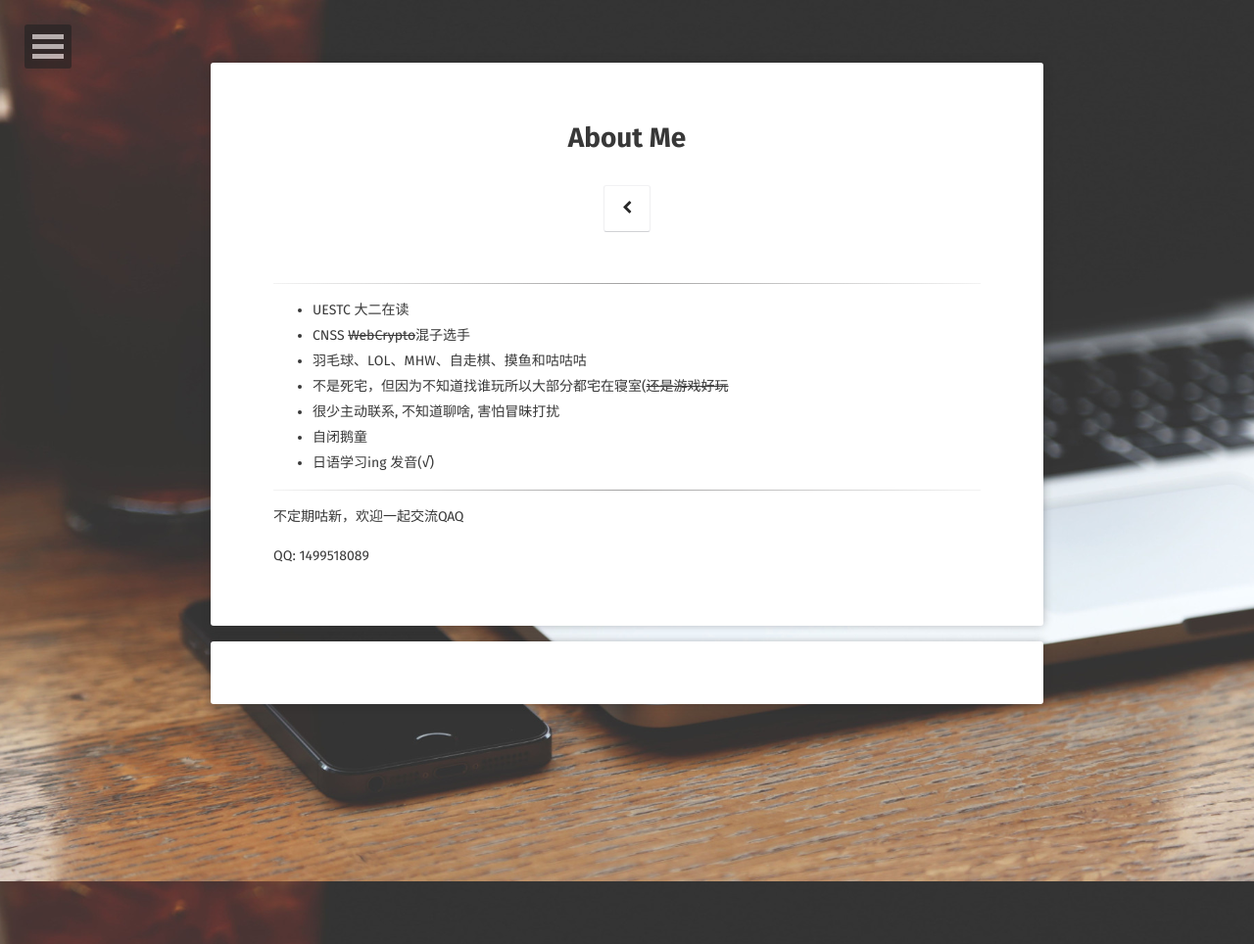
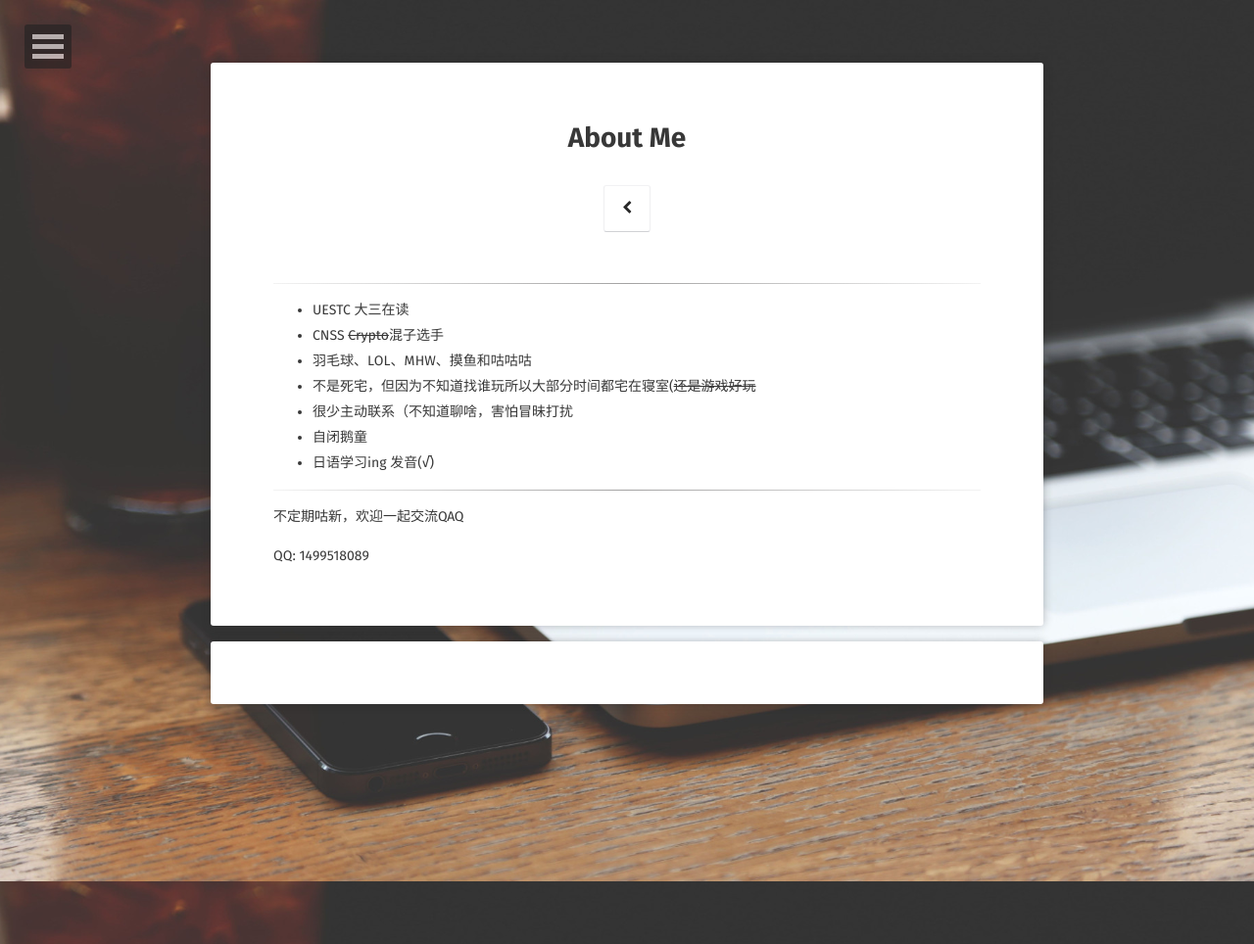
Before and after one commit to gmcnqaq/gmcnqaq, a Jekyll site: the page built from about/index.md, in a window 1280 px wide. Shown: the whole page at 98% size. Built offline with Jekyll 4.4.1, drawn with Linux system fonts in a browser that asks for light colours; some web fonts are replaced; comment, search, counter and statistics services are not loaded.

Commit message:
Update index.md

```diff
--- a/about/index.md
+++ b/about/index.md
@@ -10,11 +10,11 @@ comments: true
 
 ---
 
-* UESTC 大二在读
-* CNSS ~~Web~~~~Crypto~~混子选手
-* 羽毛球、LOL、MHW、自走棋、摸鱼和咕咕咕
-* 不是死宅，但因为不知道找谁玩所以大部分都宅在寝室(~~还是游戏好玩~~
-* 很少主动联系, 不知道聊啥, 害怕冒昧打扰
+* UESTC 大三在读
+* CNSS ~~Crypto~~混子选手
+* 羽毛球、LOL、MHW、摸鱼和咕咕咕
+* 不是死宅，但因为不知道找谁玩所以大部分时间都宅在寝室(~~还是游戏好玩~~
+* 很少主动联系（不知道聊啥，害怕冒昧打扰
 * 自闭鹅童
 * 日语学习ing 发音(√)
 
```
